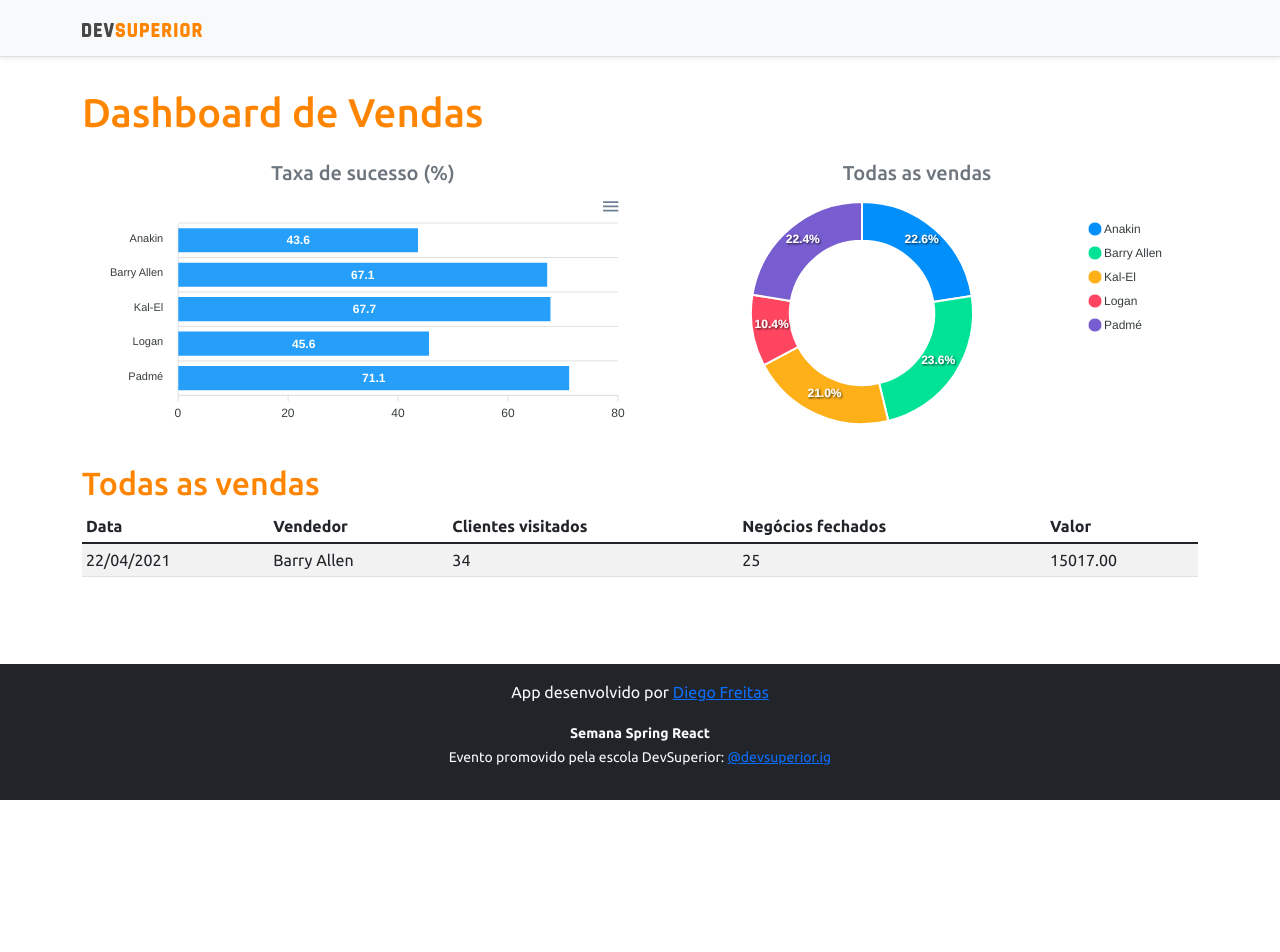
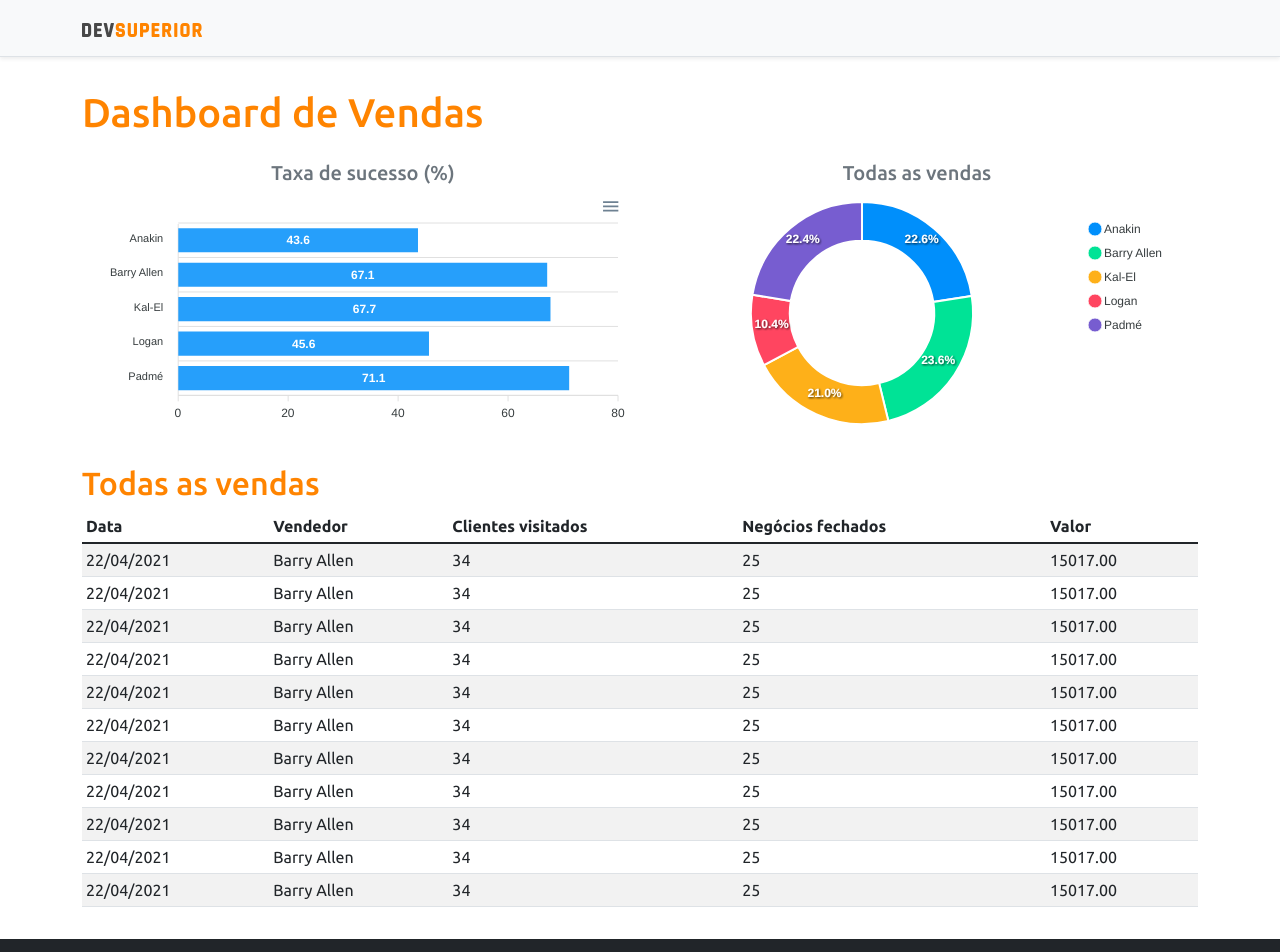
Before and after one commit to diegocarfreitas/projeto-sds3, a React (Create React App) app in the folder frontend/: page / in a window 1280 px wide. Shown: the top 952 px of the page. Before the commit the page ends 800 px from the top, so only its background shows below. Built offline with nearby package versions, Linux system fonts and the light colour scheme; the HTML template or start-up script is replaced by a standard one.

Commit message:
Adiciona vendas

```diff
--- a/frontend/src/components/DataTable/index.tsx
+++ b/frontend/src/components/DataTable/index.tsx
@@ -20,6 +20,76 @@
                         <td>25</td>
                         <td>15017.00</td>
                     </tr>
+                    <tr>
+                        <td>22/04/2021</td>
+                        <td>Barry Allen</td>
+                        <td>34</td>
+                        <td>25</td>
+                        <td>15017.00</td>
+                    </tr>
+                    <tr>
+                        <td>22/04/2021</td>
+                        <td>Barry Allen</td>
+                        <td>34</td>
+                        <td>25</td>
+                        <td>15017.00</td>
+                    </tr>
+                    <tr>
+                        <td>22/04/2021</td>
+                        <td>Barry Allen</td>
+                        <td>34</td>
+                        <td>25</td>
+                        <td>15017.00</td>
+                    </tr>
+                    <tr>
+                        <td>22/04/2021</td>
+                        <td>Barry Allen</td>
+                        <td>34</td>
+                        <td>25</td>
+                        <td>15017.00</td>
+                    </tr>
+                    <tr>
+                        <td>22/04/2021</td>
+                        <td>Barry Allen</td>
+                        <td>34</td>
+                        <td>25</td>
+                        <td>15017.00</td>
+                    </tr>
+                    <tr>
+                        <td>22/04/2021</td>
+                        <td>Barry Allen</td>
+                        <td>34</td>
+                        <td>25</td>
+                        <td>15017.00</td>
+                    </tr>
+                    <tr>
+                        <td>22/04/2021</td>
+                        <td>Barry Allen</td>
+                        <td>34</td>
+                        <td>25</td>
+                        <td>15017.00</td>
+                    </tr>
+                    <tr>
+                        <td>22/04/2021</td>
+                        <td>Barry Allen</td>
+                        <td>34</td>
+                        <td>25</td>
+                        <td>15017.00</td>
+                    </tr>
+                    <tr>
+                        <td>22/04/2021</td>
+                        <td>Barry Allen</td>
+                        <td>34</td>
+                        <td>25</td>
+                        <td>15017.00</td>
+                    </tr>
+                    <tr>
+                        <td>22/04/2021</td>
+                        <td>Barry Allen</td>
+                        <td>34</td>
+                        <td>25</td>
+                        <td>15017.00</td>
+                    </tr>
                 </tbody>
             </table>
         </div>
```
